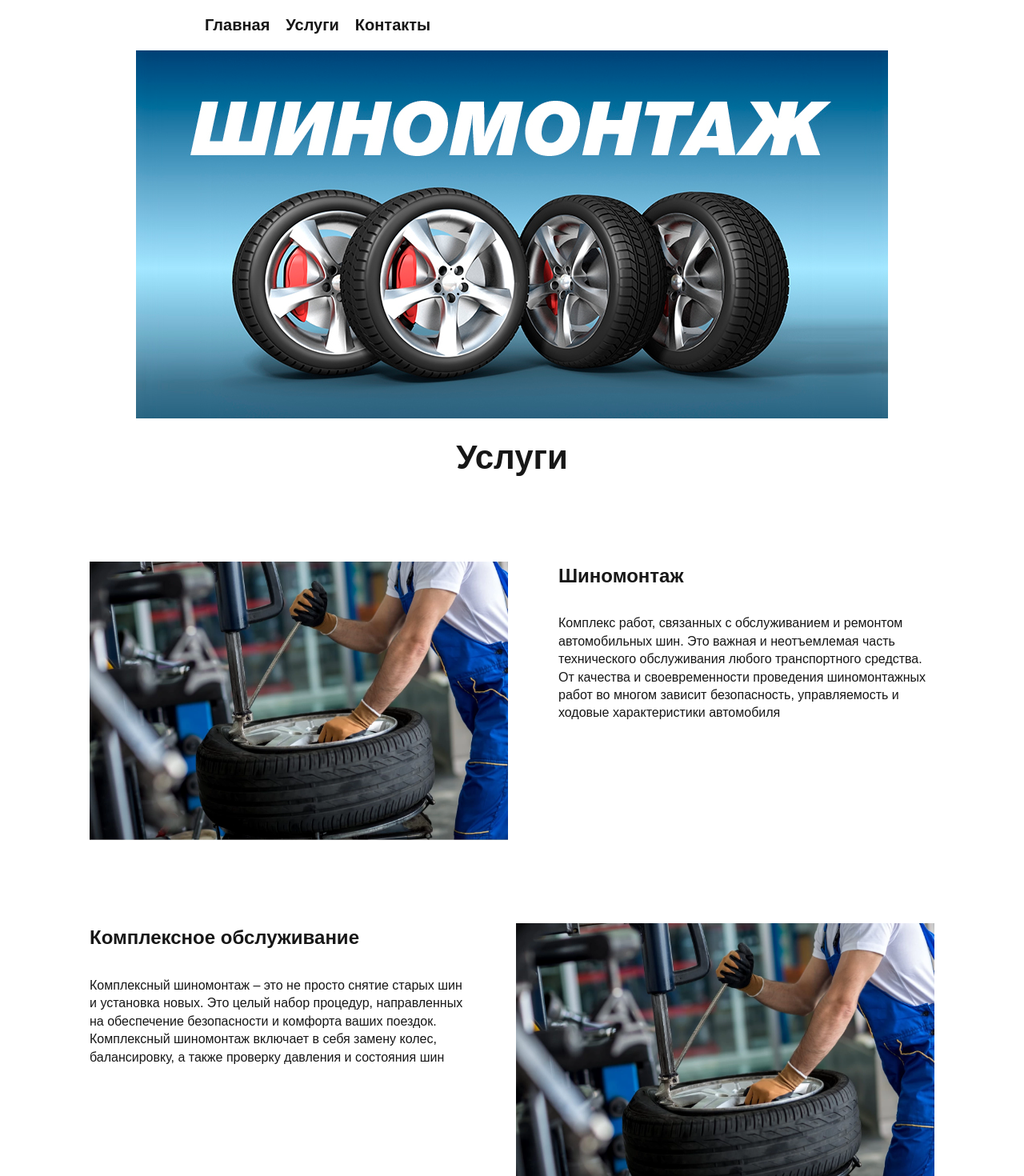
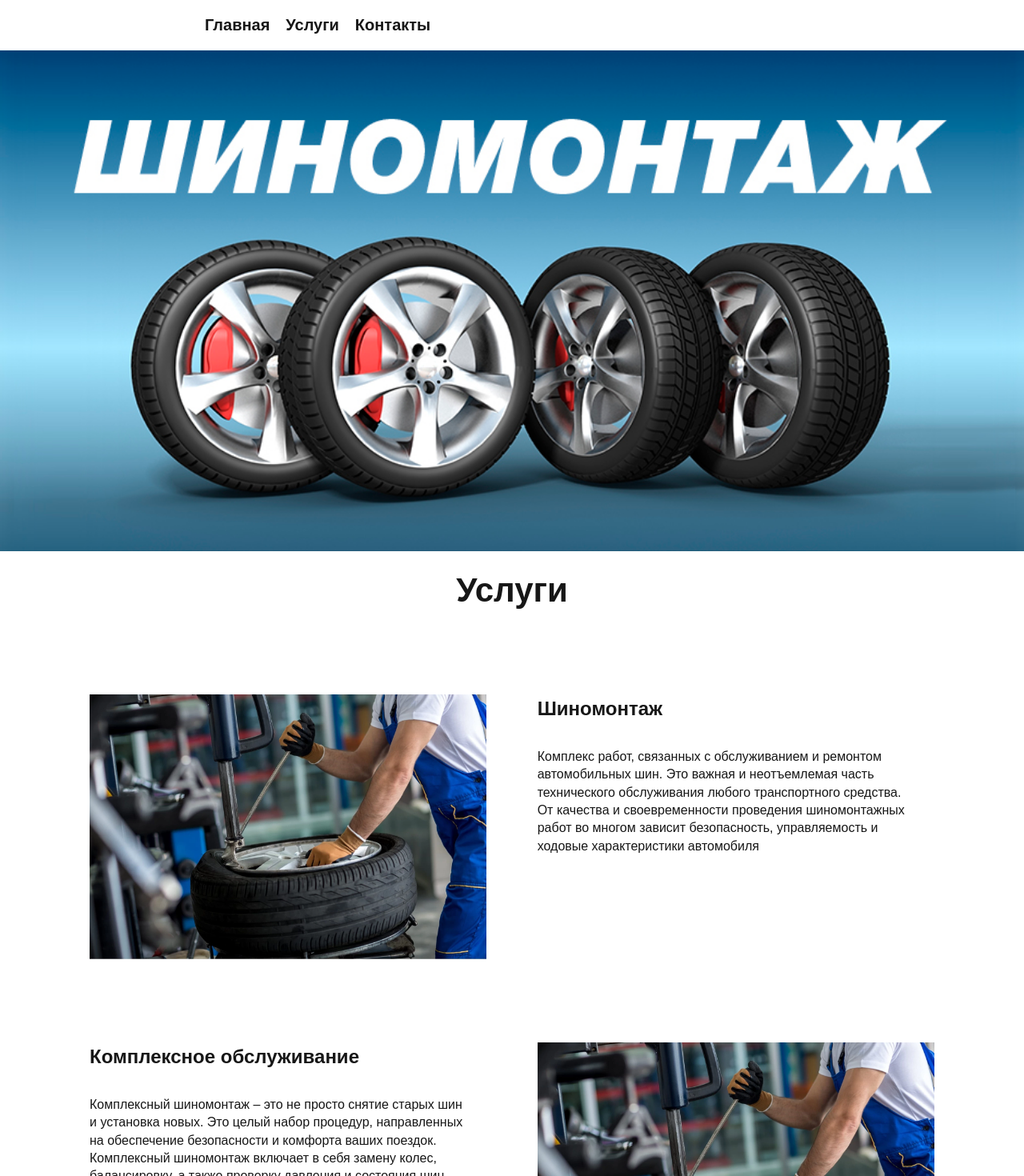
Before and after one commit to Jlakamka/Shinomontage24, a Next.js app: page / in a window 1280 px wide. Shown: the top 1470 px of the page at 80% size. Built offline with nearby package versions, Linux system fonts and the light colour scheme.

Commit message:
first mobile works

```diff
--- a/public/components/home/home.css
+++ b/public/components/home/home.css
@@ -4,14 +4,12 @@
   /* height: 100vh; */
 }
 .home__img {
-  @media (width < 870px) {
+  width: 115%;
+  height: 100%;
+  @media (width > 500px) {
+    width: 600px;
+  }
+  @media (width > 600px) {
     width: 100%;
   }
-  @media (width < 640px) {
-    width: 600px;
-  }
-  @media (width < 500px) {
-    width: 115%;
-    height: 100%;
-  }
 }
--- a/public/components/works/works.css
+++ b/public/components/works/works.css
@@ -10,27 +10,25 @@
 }
 .works__content {
   text-align: start;
-  padding-top: 100px;
-  @media (width<500px) {
-    padding-top: 20px;
+  padding-top: 20px;
+  @media (width>500px) {
+    padding-top: 100px;
   }
 }
 .works__section {
   display: flex;
   justify-content: center;
-  gap: 6%;
-  padding: 0 10px 100px 10px;
-  @media (width<920px) {
-    gap: 0;
+  gap: 0;
+  padding: 0 10px 20px;
+  @media (width>920px) {
+    gap: 6%;
   }
-  @media (width<500px) {
-    padding: 0 10px 20px;
+  @media (width>500px) {
+    padding: 0 10px 100px 10px;
   }
 }
 .works__block {
-  @media (width<920px) {
-    width: 100%;
-  }
+  width: 100%;
 }
 .works__block-heading {
   font-size: 24px;
@@ -52,8 +50,9 @@
 }
 .works__block-img {
   background-size: cover;
-  @media (width<920px) {
-    display: none;
+  display: none;
+  @media (width>920px) {
+    display: block;
   }
 }
 .works__block-img img {
```
